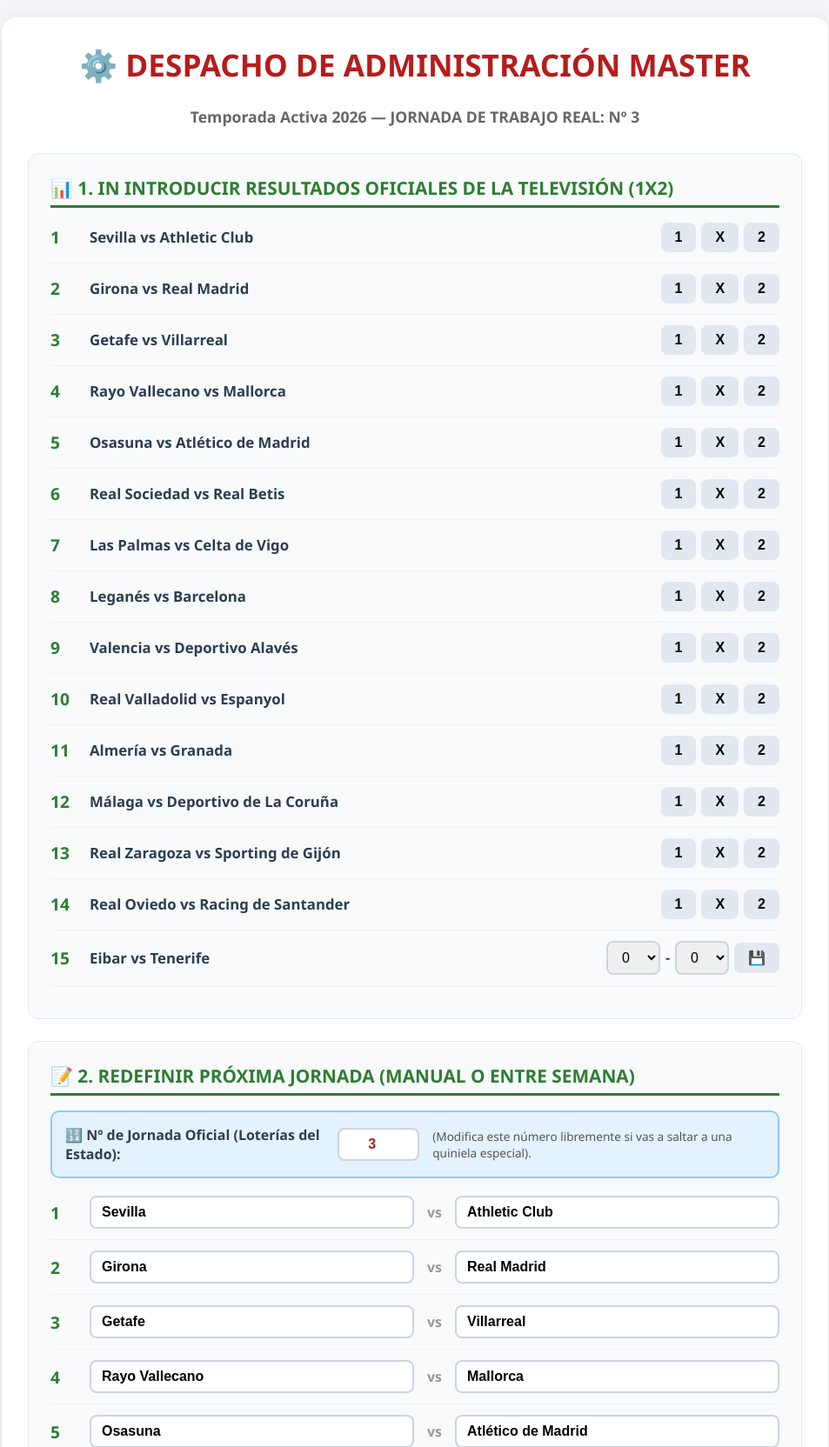
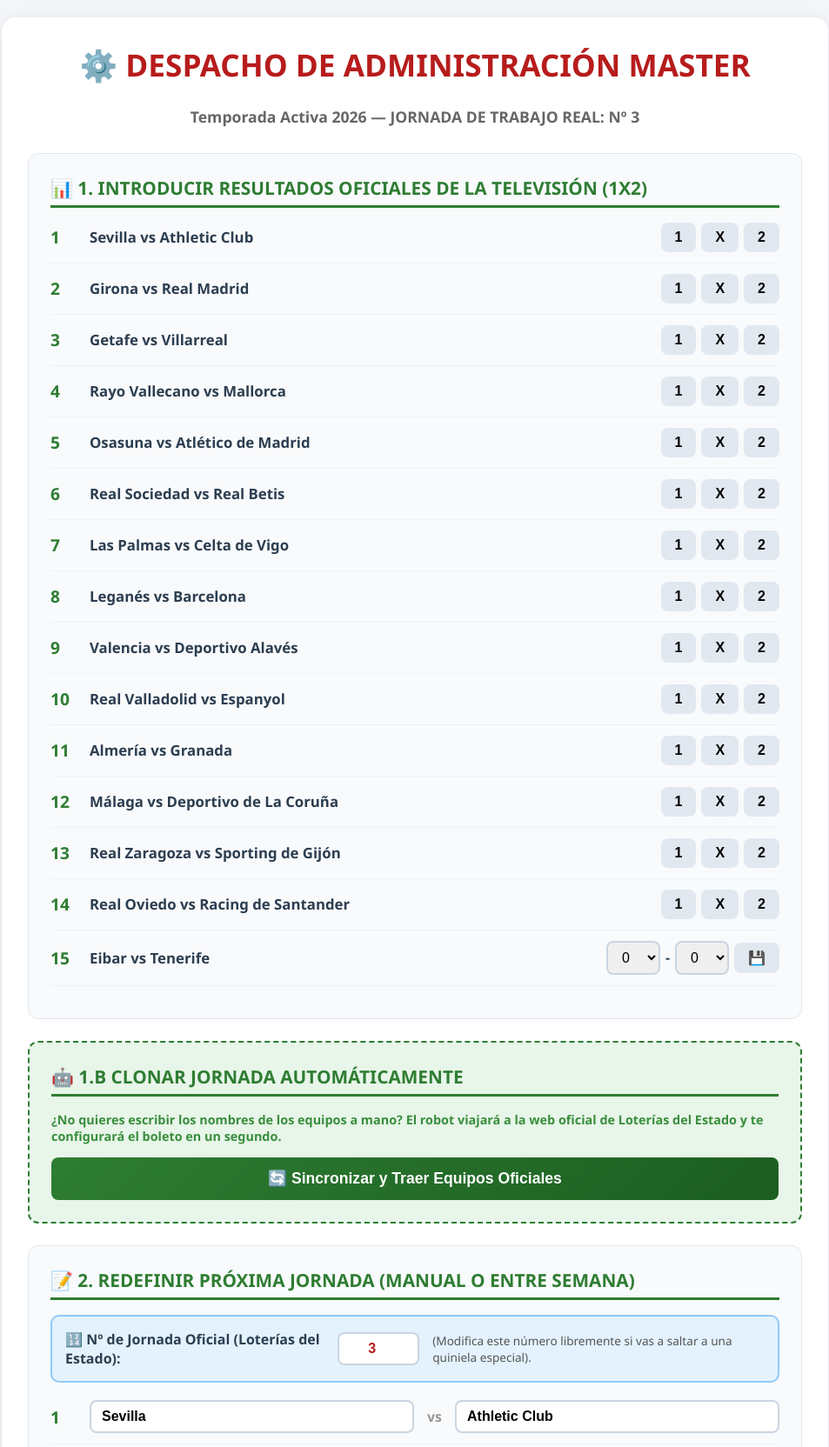
Before and after one commit to Vichobusto/quiniela-pena-busto, a Flask app: page /admin in a window 1280 px wide. Shown: the top 1664 px of the page at 87% size, without its empty margins (163-1116 px from the left). Run offline with Flask 3, Linux system fonts and the light colour scheme; a user stored in the database is signed in; data comes from the database, SQL or seed files in the repository.

Commit message:
Codigo completo de admin y puerto corregidos

```diff
--- a/app.py
+++ b/app.py
@@ -430,4 +430,14 @@ def asignar_doble():
 
 if __name__ == "__main__":
     robot_traer_nueva_quiniela_internet() # Forzado de partidos automático al arrancar
-    app.run(debug=True)
+# 🚀 ESTE BLOQUE VA AL FINAL DEL TODO DE TU ARCHIVO APP.PY
+if __name__ == "__main__":
+    import os
+    # Le preguntamos a Render qué puerto nos ha asignado en internet.
+    # Si estamos en nuestra casa (local), usará el puerto 5000 por defecto.
+    puerto = int(os.environ.get("PORT", 5000))
+
+    print(f"🖥️ Arrancando el motor de la Peña Busto en el puerto {puerto}...")
+
+    # Arrancamos Flask escuchando a todo el mundo (0.0.0.0) y en el puerto correcto
+    app.run(host="0.0.0.0", port=puerto, debug=False)
--- a/templates/admin.html
+++ b/templates/admin.html
@@ -3,7 +3,7 @@
 <head>
     <meta charset="UTF-8">
     <meta name="viewport" content="width=device-width, initial-scale=1.0">
-    <title>Panel Administrador - Peña Busto</title>
+    <title>Panel Administrator - Peña Busto</title>
     <style>
         :root {
             --admin-color: #b71c1c;
@@ -41,7 +41,7 @@
         <p class="sub">Temporada Activa {{ temporada }} — JORNADA DE TRABAJO REAL: Nº {{ jornada }}</p>
 
         <div class="bloque">
-            <h2>📊 1. IN INTRODUCIR RESULTADOS OFICIALES DE LA TELEVISIÓN (1X2)</h2>
+            <h2>📊 1. INTRODUCIR RESULTADOS OFICIALES DE LA TELEVISIÓN (1X2)</h2>
             {% for part in partidos %}
             <div class="fila-partido">
                 <span class="num">{{ part[0] }}</span>
@@ -75,6 +75,18 @@
                 {% endif %}
             </div>
             {% endfor %}
+        </div>
+
+        <div class="bloque" style="background-color: #e8f5e9; border: 2px dashed #2e7d32;">
+            <h2 style="color: #2e7d32; border-color: #2e7d32;">🤖 1.B CLONAR JORNADA AUTOMÁTICAMENTE</h2>
+            <p style="font-size: 0.9rem; margin-bottom: 15px; color: #388e3c; font-weight: 600;">
+                ¿No quieres escribir los nombres de los equipos a mano? El robot viajará a la web oficial de Loterías del Estado y te configurará el boleto en un segundo.
+            </p>
+            <form action="/admin/clonar_oficial" method="POST">
+                <button type="submit" class="btn-accion" style="background: linear-gradient(135deg, #2e7d32, #1b5e20); margin-top: 0;">
+                    🔄 Sincronizar y Traer Equipos Oficiales
+                </button>
+            </form>
         </div>
 
         <div class="bloque">
```
